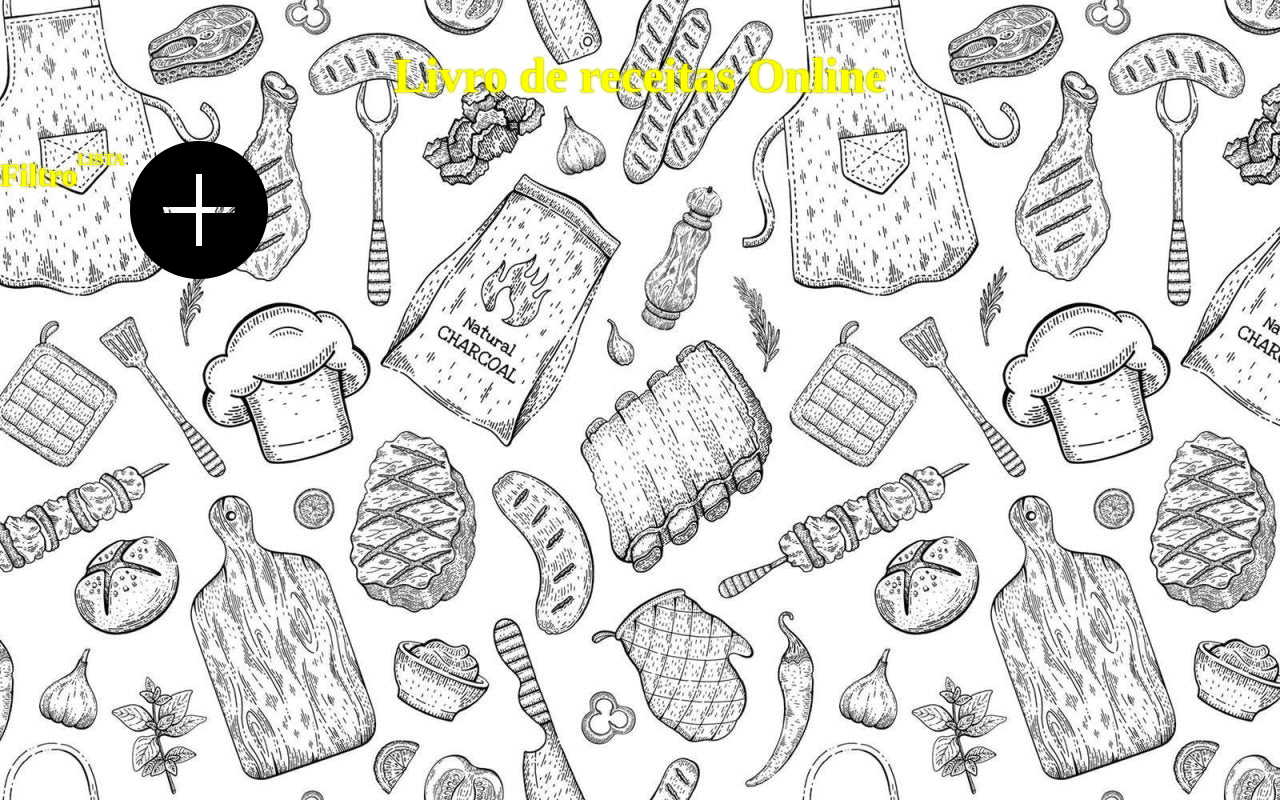
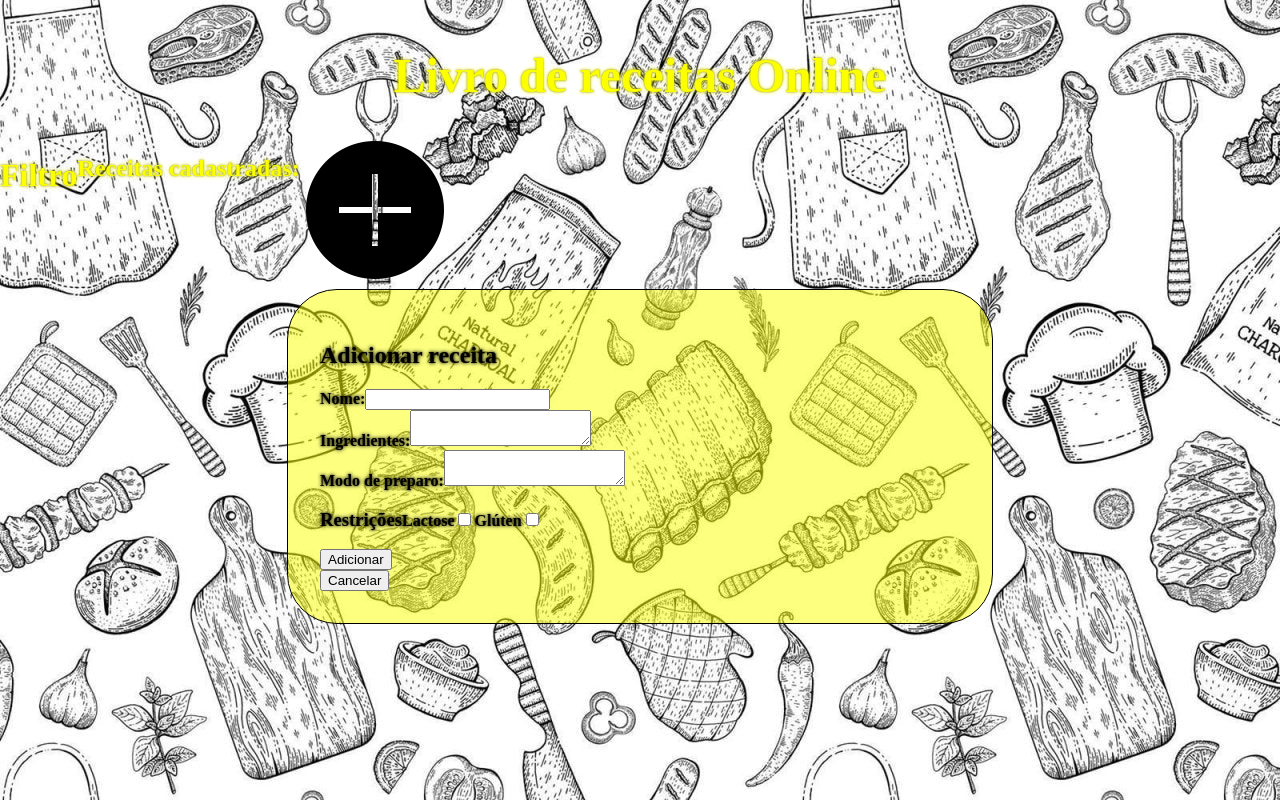
Before and after one commit to DanilloDamian/segundo-projeto-avaliativo-Analista-Web, a React (Create React App) app: page / in a window 1280 px wide. Built offline with nearby package versions, Linux system fonts and the light colour scheme.

Commit message:
Formulario salvando, exibir lista adicionado e começo do filtro

```diff
--- a/src/App.css
+++ b/src/App.css
@@ -9,3 +9,20 @@
 .divBody{
   display: flex;
 }
+.restricoes{
+  display: flex;
+  align-items: center
+}
+
+.formulario{
+  border: 1px solid black;
+  background-color: rgb(251, 255, 0,0.5);
+  border-radius: 50px;
+  width: 50%;
+  display: flex;
+  flex-direction: column;
+  align-items: start;
+  margin: auto;
+  color: black;
+  padding: 2em
+}
--- a/src/App.js
+++ b/src/App.js
@@ -1,11 +1,28 @@
+import { useEffect, useState } from 'react';
 import './App.css';
 import simboloMais from './assets/mais.png'
 import Filtro from './components/Filtro/filtro';
+import Formulario from './components/Formulario/formulario';
 import Lista from './components/Lista/lista';
 
 
+function App() {
+const [receitas, setReceitas] = useState([]);
+const [lactose, setLactose] = useState(false);
+const [gluten, setGluten] = useState(false);
+const [receitasSelecionadas, setReceitasSelecionadas] = useState([]);
 
-function App() {
+useEffect(()=>{
+  const data = localStorage.getItem('receita') ? JSON.parse(localStorage.getItem('receita')) : [];
+  setReceitas(data);
+  setReceitasSelecionadas(data)
+},[])
+
+const handleFiltro = () => {
+    const selected = receitas.filter(receita => receita.lactose === lactose && receita.gluten === gluten);
+   setReceitasSelecionadas(selected);
+}
+console.log(receitasSelecionadas)
   return (
     <div className='divPrincipal'>
       <div>
@@ -15,11 +32,12 @@ function App() {
       </div>
       <div className='divBody'>
         <Filtro />
-        <Lista />
+        <Lista receitas={receitasSelecionadas}/>
         <a href='#'>
           <img src={simboloMais} alt='Simbolo de Adicionar' ></img>
           </a>
       </div>
+      <Formulario/>
     </div>
   );
 }
--- a/src/components/Formulario/formulario.js
+++ b/src/components/Formulario/formulario.js
@@ -1,26 +1,89 @@
+import { useEffect, useState } from "react";
+
 const Formulario = () => {
+
+    const [receita, setReceita] = useState({});
+    const [prevFormData, setPrevFormData] = useState([]);
+
+    useEffect(()=>{
+        const data = localStorage.getItem('receita') ? JSON.parse(localStorage.getItem('receita')):[];
+        setPrevFormData(data)
+    },[])
+
+    const handleSubmit = e =>{
+        e.preventDefault();
+
+        const receitaData = receita;
+
+        if(!('lactose' in receita)){
+            receitaData.lactose = false;
+        }
+        if(!('gluten' in receita)){
+            receitaData.gluten = false;
+        }
+        localStorage.setItem('receita', JSON.stringify([...prevFormData,receitaData]));
+
+    }
+
+    const handleChange = e => {
+        setReceita({
+            ...receita,
+            [e.target.name]: e.target.value
+        })
+    }
+
+    const handleLactose = e =>{
+        setReceita({
+            ...receita,
+            lactose: e.target.checked ? true : false
+        })
+    }
+    const handleGluten = e =>{
+        setReceita({
+            ...receita,
+            gluten: e.target.checked? true : false
+        })
+    }
+
     return (
-        <form>
+        <form className="formulario" onSubmit={e => handleSubmit(e)}>
             <h2>Adicionar receita</h2>
-            <label htmlFor="nome">
-                Nome:
-                <input type="text" name="nome" required />
-            </label>
-            <label>
-                Ingredientes:
-                <textarea name="ingredientes">
-                </textarea>
-            </label>
-            <label>
-                Modo de preparo:
-                <textarea name="preparo">
-                </textarea>
-            </label>
-            <label>
-                Restrições
-                <input type="checkbox">Lactose</input>
-                <input type="checkbox">Glúten</input>
-            </label>
+            <div>
+                <label>
+                    Nome:
+                    <input type="text" name="nome" onChange={e => handleChange(e)} value={receita.nome} required></input>
+                </label>
+            </div>
+            <div>
+
+                <label>
+                    Ingredientes:
+                    <textarea name="ingredientes" onChange={e => handleChange(e)} value={receita.ingredientes} required>
+                    </textarea>
+                </label>
+            </div>
+            <div>
+
+                <label>
+                    Modo de preparo:
+                    <textarea name="preparo" onChange={e => handleChange(e)} value={receita.preparo} required>
+                    </textarea>
+                </label>
+            </div>
+            <div>
+                <div className="restricoes">
+                    <h3>Restrições</h3>
+                    <label>
+                        Lactose
+                        <input type="checkbox" name="lactose" onChange={e => handleLactose(e)} value={receita.lactose}></input>
+                    </label>
+                    <label>
+                        Glúten
+                        <input type="checkbox" name="gluten" onChange={e => handleGluten(e)} value={receita.gluten}></input>
+                    </label>
+                </div>
+            </div>
+
             <button type="submit" className="btn">
                 Adicionar
             </button>
--- /dev/null
+++ b/src/components/Lista/itemLista.js
@@ -0,0 +1,11 @@
+const ItemLista = props =>{
+const {receita} = props;
+
+return(
+    <div>
+        <div><p>{receita.nome}</p></div>
+    </div>
+)
+
+}
+export default ItemLista;
--- a/src/components/Lista/lista.js
+++ b/src/components/Lista/lista.js
@@ -1,6 +1,16 @@
-const Lista = () =>{
+import { useEffect, useState } from "react";
+import ItemLista from "./itemLista";
+
+const Lista = props =>{
+    const {receitas} = props;
+
     return(
-        <p>LISTA</p>
+        <div>
+            <h2>Receitas cadastradas: </h2>
+            <div>
+             {receitas && receitas.map(receita=> <ItemLista receita={receita} key={receita.nome}/> )}
+                </div>
+        </div>
     )
 }
 export default Lista;
```
